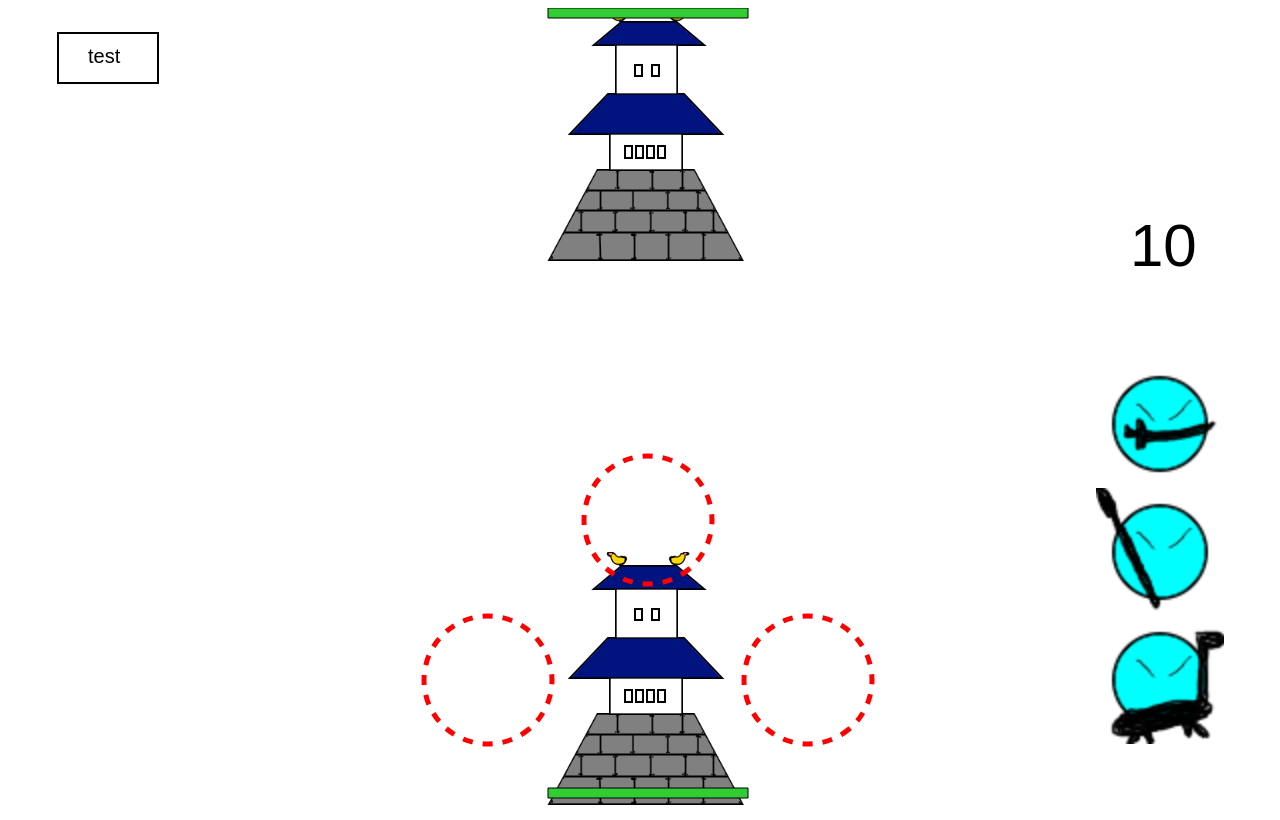
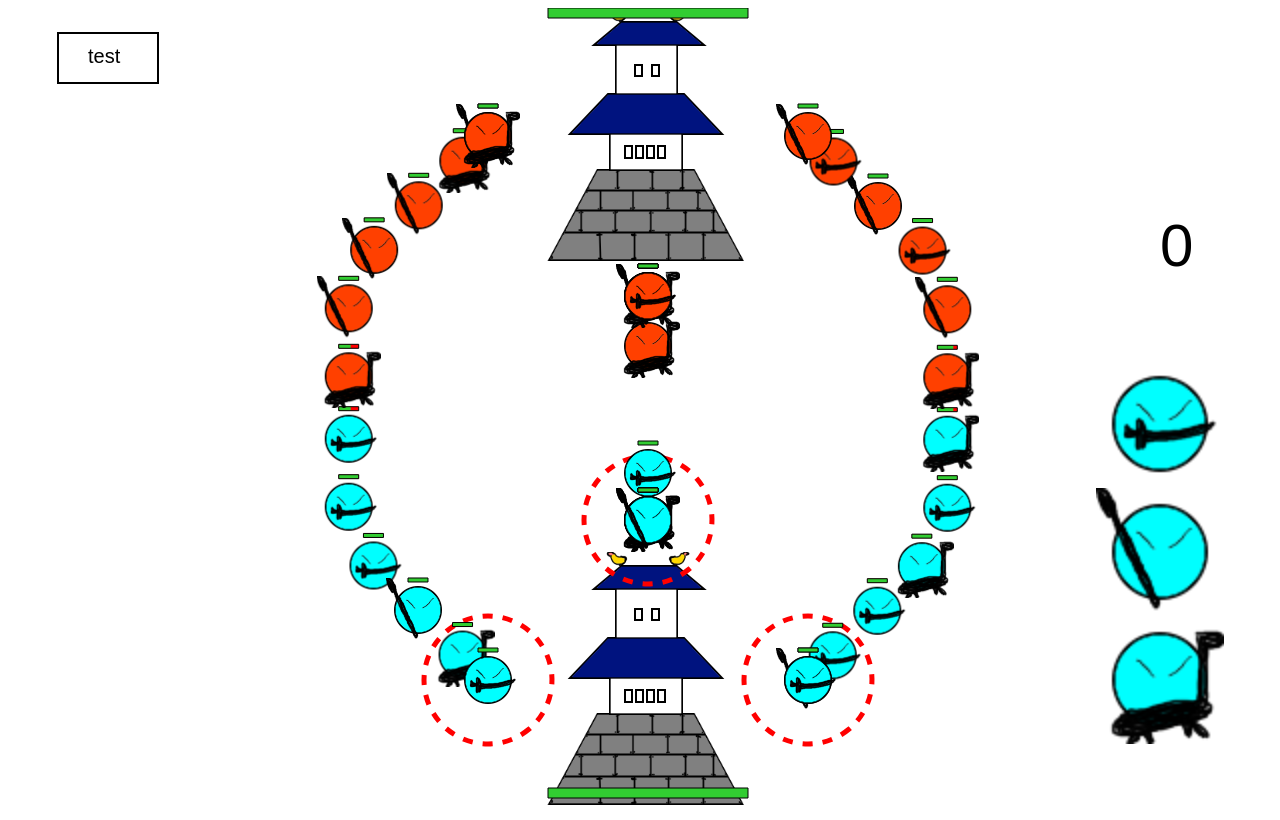
Before and after one commit to Terauchi01/pg_tower, a website: page kubota/test.html in a window 1280 px wide. Drawn offline with Linux system fonts and the light colour scheme.

Commit message:
cpu戦を追加

```diff
--- /dev/null
+++ b/kubota/cpu.js
@@ -0,0 +1,32 @@
+function cpuAddUnit(obj) {
+    function getRandomInt(max) {
+        return Math.floor(Math.random() * max);
+    }
+    if (obj.myCost >= 1) {
+        let index = getRandomInt(3);
+        let elementType = getRandomInt(3);
+        let pos = { x: 0, y: 0 };
+        switch (index) {
+            case 0:
+                pos = laneStartPos.left;
+                break;
+            case 1:
+                pos = laneStartPos.middle;
+                break;
+            case 2:
+                pos = laneStartPos.right;
+                break;
+        }
+        switch (elementType) {
+            case 0:
+                obj.addUnit(index, new Soldier(pos.x, pos.y, obj.playerId, lastUnitId++));
+                break;
+            case 1:
+                obj.addUnit(index, new Lancer(pos.x, pos.y, obj.playerId, lastUnitId++));
+                break;
+            case 2:
+                obj.addUnit(index, new Cavalry(pos.x, pos.y, obj.playerId, lastUnitId++));
+                break;
+        }
+    }
+}
--- a/kubota/data.js
+++ b/kubota/data.js
@@ -76,17 +76,23 @@ function setEventListener() {
     canvas.addEventListener('mouseup', function (event) {
         //ユニット配置
         let checkAdd = (pos, index) => {
+            let obj;
+            if (myPlayerId == player.playerId) {
+                obj = player;
+            } else {
+                obj = enemy;
+            }
             let dx = pos.x - event.clientX, dy = pos.y - event.clientY;
             if (Math.pow(dx, 2) + Math.pow(dy, 2) <= Math.pow(circleSize, 2)) {
                 switch (selectNum) {
                     case 0:
-                        player.addUnit(index, new Soldier(pos.x, pos.y, myPlayerId, lastUnitId++));
+                        obj.addUnit(index, new Soldier(pos.x, pos.y, myPlayerId, lastUnitId++));
                         break;
                     case 1:
-                        player.addUnit(index, new Lancer(pos.x, pos.y, myPlayerId, lastUnitId++));
+                        obj.addUnit(index, new Lancer(pos.x, pos.y, myPlayerId, lastUnitId++));
                         break;
                     case 2:
-                        player.addUnit(index, new Cavalry(pos.x, pos.y, myPlayerId, lastUnitId++));
+                        obj.addUnit(index, new Cavalry(pos.x, pos.y, myPlayerId, lastUnitId++));
                         break;
                 }
                 isDrag = false;
--- a/kubota/player.js
+++ b/kubota/player.js
@@ -3,7 +3,7 @@ class Player {
         this.playerId = playerID;
         this.hp = 100;
         this.HPMAX = 100;
-        this.myCost = 10;
+        this.myCost = 20;
         this.costIncrease = 10;
         this.lanes = [[], [], []];
         this.pauseFlag = false;
@@ -40,8 +40,10 @@ class Player {
         this.remainTime = 1000 - performance.now();
     }
 
-    attack(obj) {
-        let damage = 1;
-        obj.hp -= damage;
+    attack(obj, damageFlag) {
+        if (damageFlag) {
+            let damage = 1;
+            obj.hp -= damage;
+        }
     }
 };
--- a/kubota/test.html
+++ b/kubota/test.html
@@ -11,6 +11,7 @@
   <script src="unit.js"></script>
   <script src="player.js"></script>
   <script src="data.js"></script>
+  <script src="cpu.js"></script>
   <script src="draw.js"></script>
   <script src="update.js"></script>
   <script src="main.js"></script>
--- a/kubota/unit.js
+++ b/kubota/unit.js
@@ -47,12 +47,12 @@ class Soldier extends Unit {
         super(x, y, 10, 2, 1, playerId, 1, unitId);
     }
 
-    attack(obj) {
+    attack(obj, damageFlag) {
         this.isMove = false;
         let damage = this.atk;
         if (obj.constructor === Lancer) damage *= 2;
         if (this.isCooperate) damage *= 2;
-        obj.hp -= damage;
+        if (damageFlag) obj.hp -= damage;
     }
 };
 
@@ -61,12 +61,12 @@ class Lancer extends Unit {
         super(x, y, 10, 2, 1, playerId, 2, unitId);
     }
 
-    attack(obj) {
+    attack(obj, damageFlag) {
         this.isMove = false;
         let damage = this.atk;
         if (obj.constructor === Cavalry) damage *= 2;
         if (this.isCooperate) damage *= 2;
-        obj.hp -= damage;
+        if (damageFlag) obj.hp -= damage;
     }
 };
 
@@ -75,11 +75,11 @@ class Cavalry extends Unit {
         super(x, y, 10, 2, 1, playerId, 3, unitId);
     }
 
-    attack(obj) {
+    attack(obj, damageFlag) {
         this.isMove = false;
         let damage = this.atk;
         if (obj.constructor === Soldier) damage *= 2;
         if (this.isCooperate) damage *= 2;
-        obj.hp -= damage;
+        if (damageFlag) obj.hp -= damage;
     }
 };
--- a/kubota/update.js
+++ b/kubota/update.js
@@ -1,5 +1,5 @@
 //ユニットの攻撃、playerObj1,playerObj2には各プレイヤーのインスタンスを渡す(順不同)
-function attackUnit(playerObj1, playerObj2) {
+function attackUnit(playerObj1, playerObj2, damageFlag) {
     for (let i = 0; i < playerObj1.lanes.length; i++) {
         //length!=0を先に判定しないと配列外アクセス
         if (playerObj1.lanes[i].length != 0 && playerObj2.lanes[playerObj2.lanes.length - i - 1].length != 0) {
@@ -7,20 +7,20 @@ function attackUnit(playerObj1, playerObj2) {
             let obj2 = playerObj2.lanes[playerObj2.lanes.length - i - 1][0];
             let dx = obj1.pos.x - (canvasSize.width - obj2.pos.x), dy = obj1.pos.y - (canvasSize.height - obj2.pos.y);
             if (Math.pow(dx, 2) + Math.pow(dy, 2) <= Math.pow(unitSize.height, 2)) {
-                obj1.attack(obj2);
-                obj2.attack(obj1);
+                obj1.attack(obj2, damageFlag);
+                obj2.attack(obj1, damageFlag);
             }
         } else if (playerObj1.lanes[i].length != 0 && playerObj2.lanes[playerObj2.lanes.length - i - 1].length == 0) {
             if (Math.abs(playerObj1.lanes[i][0].pos.x - (canvasSize.width - playerObj2.pos.x)) < castleSize.width / 2 + unitSize.width / 2 &&
                 Math.abs(playerObj1.lanes[i][0].pos.y - (canvasSize.height - playerObj2.pos.y)) < castleSize.height / 2 + unitSize.height / 2) {
-                playerObj1.lanes[i][0].attack(playerObj2);
-                playerObj2.attack(playerObj1.lanes[i][0]);
+                playerObj1.lanes[i][0].attack(playerObj2, damageFlag);
+                playerObj2.attack(playerObj1.lanes[i][0], damageFlag);
             }
         } else if (playerObj1.lanes[i].length == 0 && playerObj2.lanes[playerObj2.lanes.length - i - 1].length != 0) {
             if (Math.abs(playerObj2.lanes[playerObj2.lanes.length - i - 1][0].pos.x - (canvasSize.width - playerObj1.pos.x)) < castleSize.width / 2 + unitSize.width / 2 &&
                 Math.abs(playerObj2.lanes[playerObj2.lanes.length - i - 1][0].pos.y - (canvasSize.height - playerObj1.pos.y)) < castleSize.height / 2 + unitSize.height / 2) {
-                playerObj2.lanes[playerObj2.lanes.length - i - 1][0].attack(playerObj1);
-                playerObj1.attack(playerObj2.lanes[playerObj2.lanes.length - i - 1][0]);
+                playerObj2.lanes[playerObj2.lanes.length - i - 1][0].attack(playerObj1, damageFlag);
+                playerObj1.attack(playerObj2.lanes[playerObj2.lanes.length - i - 1][0], damageFlag);
             }
         }
     }
@@ -88,11 +88,15 @@ function eraseUnit(playerObj) {
 function dataUpdates() {
     countTimer += performance.now() - beforeTime;
     beforeTime = performance.now();
+    cpuAddUnit(enemy);
+    cpuAddUnit(player);
     //attack
+    let damageFlag = false
     if (countTimer >= attackWait) {
-        attackUnit(player, enemy);
+        damageFlag = true;
         countTimer -= attackWait;
     }
+    attackUnit(player, enemy, damageFlag);
 
     //move
     updateUnit(player, enemy);
```
